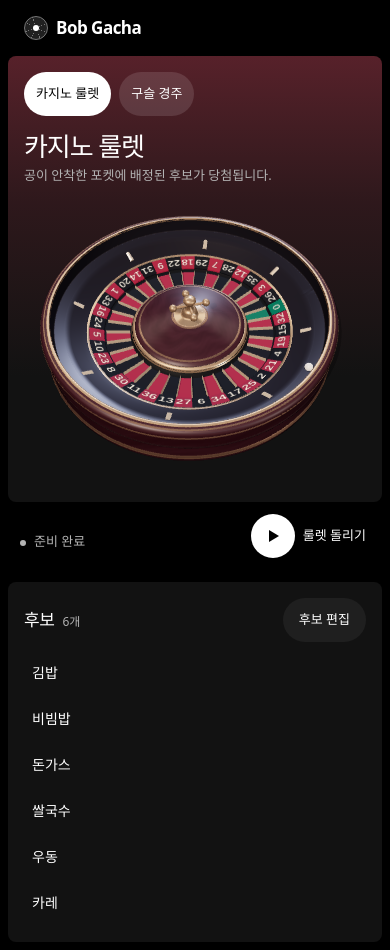
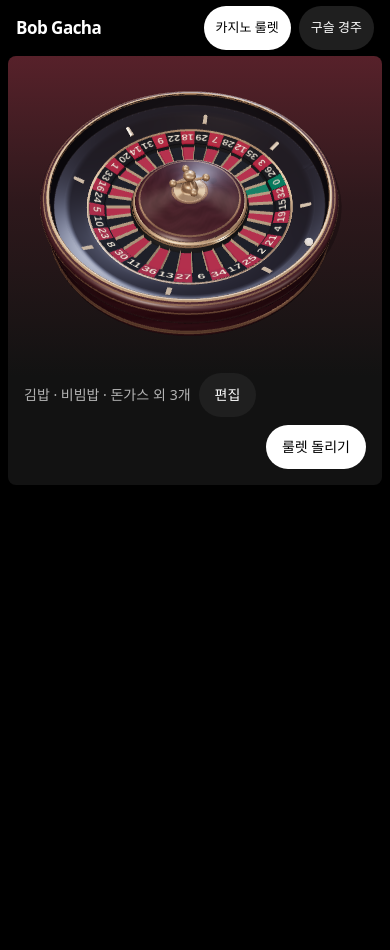
Before and after one commit to linklab/bob-gacha, a Svelte app: page / in a window 390 px wide. After the commit the page ends 844 px from the top, so only its background shows below. Built offline with nearby package versions, Linux system fonts and the light colour scheme.

Commit message:
Simplify draw layout and controls

```diff
--- a/src/app/App.svelte
+++ b/src/app/App.svelte
@@ -8,15 +8,11 @@
   const modes = {
     roulette: {
       title: "카지노 룰렛",
-      description: "공이 안착한 포켓에 배정된 후보가 당첨됩니다.",
       action: "룰렛 돌리기",
-      running: "룰렛이 돌고 있습니다",
     },
     race: {
       title: "구슬 경주",
-      description: "장애물을 지나 결승선을 가장 먼저 통과한 구슬이 당첨됩니다.",
       action: "경주 시작",
-      running: "구슬이 달리고 있습니다",
     },
   };
   const modeIds = ["roulette", "race"] as const;
@@ -25,6 +21,7 @@
     "#a8d750", "#52d4cd", "#899eff", "#e68e59", "#e6dd85", "#c2d1d6",
   ];
   const maxCandidates = colors.length;
+  const previewLimit = 3;
 
   type Phase = "loading" | "ready" | "running" | "finished" | "failed" | "unavailable";
 
@@ -52,6 +49,8 @@
     : "",
   );
   const settings = $derived(modes[mode]);
+  const candidatePreview = $derived(candidateNames.slice(0, previewLimit).join(" · "));
+  const hiddenCandidates = $derived(candidateNames.length - previewLimit);
   const isRunning = $derived(phase === "running");
   const action = $derived(
     isRunning ? "중지"
@@ -59,13 +58,6 @@
     : phase === "finished" || phase === "failed" ? "다시 뽑기"
     : settings.action,
   );
-  const stageStatus = $derived(
-    isRunning ? settings.running
-    : message ? message
-    : phase === "loading" ? "장면 불러오는 중"
-    : "준비 완료",
-  );
-
   async function showMode(next: DrawMode) {
     const host = viewport;
     if (!host) return;
@@ -179,53 +171,56 @@
 
 <div class="site-shell">
   <header class="topbar">
-    <div class="brand">
-      <span class="brand-mark" aria-hidden="true"></span>
     <h1>Bob Gacha</h1>
-    </div>
-  </header>
-
-  <main class="workspace">
-    <section class="draw-stage" data-mode={mode} aria-labelledby="mode-title">
     <nav class="mode-nav" aria-label="뽑기 방식">
       {#each modeIds as id (id)}
         <button
           type="button"
           aria-pressed={mode === id}
-            aria-controls="draw-view"
+          aria-controls="draw-stage"
           disabled={isRunning && mode !== id}
           onclick={() => { if (mode !== id) void showMode(id); }}
         >{modes[id].title}</button>
       {/each}
     </nav>
-      <header class="mode-heading">
-        <h2 id="mode-title">{settings.title}</h2>
-        <p>{settings.description}</p>
   </header>
 
-      <div class="scene-view" id="draw-view">
+  <main class="draw-stage" id="draw-stage" data-mode={mode} aria-label={settings.title}>
+    <div class="scene-view">
       <div class="scene-canvas" bind:this={viewport}></div>
-        {#if phase === "loading"}
-          <span class="scene-loading" aria-hidden="true"></span>
+    </div>
+
+    <div class="draw-controls">
+      <div class="candidate-line">
+        {#if mode === "roulette"}
+          <p class="candidate-summary">
+            <span>{candidatePreview}</span>{#if hiddenCandidates > 0}
+              <span>{` 외 ${hiddenCandidates}개`}</span>
             {/if}
+          </p>
+        {/if}
+        <button
+          class="button-secondary"
+          type="button"
+          aria-label="후보 편집"
+          disabled={isRunning}
+          onclick={openEditor}
+        >{mode === "race" ? "후보 편집" : "편집"}</button>
       </div>
-    </section>
 
-    <div class="stage-toolbar">
-      <div class="stage-readout" aria-live="polite" aria-atomic="true">
+      <div class="round-feedback" aria-live="polite" aria-atomic="true">
         {#if result}
           <div class="draw-result" data-testid="draw-result">
+            <strong>{result.candidate.name}</strong>
             <span class="result-label">당첨</span>
-            <strong>{result.candidate.name}</strong>
             <span class="pocket-result">
               {result.pocket !== undefined ? `${result.pocket}번 포켓` : `${result.candidate.id}번 구슬`}
             </span>
           </div>
-        {:else}
-          <span class="stage-status" class:active={isRunning} class:error-status={!!message}>
-            <span class="status-light" aria-hidden="true"></span>
-            {stageStatus}
-          </span>
+        {:else if message}
+          <p class="error-message">{message}</p>
+        {:else if phase === "loading"}
+          <p class="loading-message">장면 불러오는 중</p>
         {/if}
       </div>
 
@@ -234,49 +229,33 @@
         type="button"
         disabled={phase === "loading"}
         onclick={handleControl}
-      >
-        <span class="action-symbol" aria-hidden="true">
-          {#if isRunning}
-            <span class="stop-mark"></span>
-          {:else if phase === "unavailable"}
-            <span class="reload-mark">↻</span>
-          {:else}
-            <span class="play-mark"></span>
-          {/if}
-        </span>
-        {action}
-      </button>
+      >{action}</button>
     </div>
 
-    <aside class="control-panel" aria-labelledby="candidate-title">
-      <div class="panel-heading">
-        <div class="candidate-heading">
-          <h2 id="candidate-title">후보</h2>
-          <span class="candidate-count">{candidates.length}개</span>
-        </div>
-        <button class="button-secondary" type="button" disabled={isRunning} onclick={openEditor}>
-          후보 편집
-        </button>
-      </div>
-      {#if assignments}
-        <p class="roster-context">{result ? "직전 포켓 배정" : "포켓 배정"}</p>
-      {/if}
-      <ul class="entrants" aria-label={mode === "race" ? "구슬 번호와 후보" : "후보 목록"}>
+    {#if mode === "race"}
+      <ul class="race-entrants" aria-label="구슬 번호와 후보">
         {#each candidates as candidate (candidate.id)}
           <li class:winner={result?.candidate.id === candidate.id}>
-            <div class="entrant-identity">
-              {#if mode === "race"}
             <span class="entrant-number" style:background={candidate.color}>{candidate.id}</span>
-              {/if}
             <span class="entrant-name">{candidate.name}</span>
-            </div>
-            {#if assignments}
-              <span class="entrant-pockets">{assignments.get(candidate.id)?.join(", ")}</span>
-            {/if}
           </li>
         {/each}
       </ul>
-    </aside>
+    {:else if assignments}
+      {#key assignments}
+        <details class="pocket-assignments">
+          <summary>포켓 배정 보기</summary>
+          <ul>
+            {#each candidates as candidate (candidate.id)}
+              <li class:winner={result?.candidate.id === candidate.id}>
+                <span class="entrant-name">{candidate.name}</span>
+                <span class="entrant-pockets">{assignments.get(candidate.id)?.join(", ")}</span>
+              </li>
+            {/each}
+          </ul>
+        </details>
+      {/key}
+    {/if}
   </main>
 </div>
 
@@ -286,9 +265,9 @@
       <h2 id="editor-title">후보 편집</h2>
       <p id="candidate-hint">한 줄에 하나씩, 2–{maxCandidates}개를 입력하세요.</p>
     </header>
-    <label class="editor-label" for="candidate-draft">후보 이름</label>
     <textarea
       id="candidate-draft"
+      aria-label="후보 이름"
       rows="6"
       spellcheck="false"
       autocapitalize="off"
--- a/src/app/app.css
+++ b/src/app/app.css
@@ -47,79 +47,39 @@ button:disabled {
   cursor: default;
 }
 
-:where(button, textarea):focus-visible {
+:where(button, summary, textarea):focus-visible {
   outline: 2px solid var(--ink);
   outline-offset: 3px;
 }
 
 .site-shell {
-  width: min(100%, 1680px);
+  width: min(100%, 1240px);
   margin-inline: auto;
   padding-inline: var(--space-2);
+  padding-bottom: max(var(--space-2), env(safe-area-inset-bottom));
 }
 
 .topbar {
   display: flex;
   min-height: 56px;
   align-items: center;
+  justify-content: space-between;
+  gap: var(--space-2);
   padding-inline: var(--space-4);
 }
 
-.brand {
-  display: flex;
-  align-items: center;
-  gap: var(--space-2);
-}
-
-.brand h1 {
+.topbar h1 {
   margin: 0;
   font-size: 17px;
   font-weight: 750;
   letter-spacing: -0.03em;
-}
-
-.brand-mark {
-  display: grid;
-  width: 24px;
-  height: 24px;
-  place-items: center;
-  border: 1px solid #777;
-  border-radius: 50%;
-  background: repeating-conic-gradient(from 22.5deg, #202020 0 43deg, #777 43deg 46deg);
-}
-
-.brand-mark::after {
-  width: 6px;
-  height: 6px;
-  border-radius: 50%;
-  background: var(--ink);
-  content: "";
-}
-
-.workspace {
-  display: grid;
-  min-height: calc(100svh - 56px);
-  grid-template: "stage roster" 1fr "transport transport" auto / minmax(0, 1fr) clamp(
-      244px,
-      23vw,
-      320px
-    );
-  gap: var(--space-2);
-}
-
-.draw-stage,
-.control-panel {
-  min-width: 0;
-  border-radius: var(--radius-panel);
-  background-color: var(--panel);
+  white-space: nowrap;
 }
 
 .draw-stage {
-  --stage-padding: clamp(16px, 2.4vw, 36px);
-  grid-area: stage;
-  display: flex;
-  flex-direction: column;
-  padding: var(--space-5) var(--stage-padding) var(--stage-padding);
+  padding: var(--space-4) clamp(16px, 2.4vw, 36px);
+  border-radius: var(--radius-panel);
+  background-color: var(--panel);
   background-image: linear-gradient(
     180deg,
     var(--scene-tone),
@@ -166,33 +126,10 @@ button:disabled {
   opacity: 0.5;
 }
 
-.mode-heading {
-  margin: var(--space-5) 0 var(--space-4);
-}
-
-.mode-heading h2 {
-  margin: 0;
-  font-size: clamp(26px, 2.6vw, 38px);
-  font-weight: 750;
-  letter-spacing: -0.042em;
-  line-height: 1.15;
-  word-break: keep-all;
-}
-
-.mode-heading p {
-  margin: var(--space-2) 0 0;
-  color: var(--muted);
-  font-size: 14px;
-  word-break: keep-all;
-}
-
 .scene-view {
   position: relative;
-  display: grid;
-  min-height: clamp(282px, 48svh, 500px);
-  flex: 1;
+  height: clamp(282px, 70svh, 690px);
   overflow: clip;
-  place-items: center;
   border-radius: var(--radius-panel);
 }
 
@@ -207,81 +144,58 @@ button:disabled {
   height: 100%;
 }
 
-.scene-loading {
-  position: relative;
-  overflow: hidden;
-  width: 40px;
-  height: 4px;
-  border-radius: var(--radius-pill);
-  background: var(--surface-hover);
+.draw-controls {
+  display: grid;
+  grid-template: "candidates feedback action" / minmax(0, 1fr) auto auto;
+  align-items: center;
+  column-gap: var(--space-3);
+  margin-top: var(--space-3);
 }
 
-.scene-loading::after {
-  position: absolute;
-  inset: 0 auto 0 0;
-  width: 55%;
-  border-radius: inherit;
-  background: var(--accent);
-  content: "";
-  animation: loading-scene 950ms ease-in-out infinite alternate;
+.candidate-line {
+  display: flex;
+  min-width: 0;
+  grid-area: candidates;
+  align-items: center;
+  gap: var(--space-2);
 }
 
-@keyframes loading-scene {
-  from {
-    transform: translateX(-16%);
-  }
-  to {
-    transform: translateX(100%);
-  }
+.candidate-summary {
+  display: flex;
+  min-width: 0;
+  gap: var(--space-1);
+  margin: 0;
+  color: var(--muted);
+  white-space: nowrap;
 }
 
-.stage-toolbar {
-  display: grid;
-  min-height: 80px;
-  grid-area: transport;
-  grid-template-columns: minmax(0, 1fr) auto minmax(0, 1fr);
-  align-items: center;
-  gap: var(--space-3);
-  padding: var(--space-2) var(--space-4) max(var(--space-2), env(safe-area-inset-bottom));
-  background: #000;
+.candidate-summary span:first-child {
+  overflow: hidden;
+  text-overflow: ellipsis;
 }
 
-.stage-readout {
+.round-feedback {
   min-width: 0;
+  max-width: min(42vw, 440px);
+  grid-area: feedback;
 }
 
-.stage-status {
-  display: flex;
-  align-items: baseline;
-  gap: var(--space-2);
-  color: var(--muted);
+.round-feedback > * {
+  margin: 0;
+}
+
+.error-message,
+.loading-message {
   font-size: 13px;
   overflow-wrap: anywhere;
 }
 
-.status-light {
-  flex: none;
-  width: 6px;
-  height: 6px;
-  margin-bottom: 1px;
-  border-radius: 50%;
-  background: var(--muted);
-}
-
-.stage-status.active {
-  color: var(--ink);
-}
-
-.stage-status.active .status-light {
-  background: var(--accent);
-}
-
-.error-status {
+.error-message {
   color: var(--negative);
 }
 
-.error-status .status-light {
-  background: var(--negative);
+.loading-message {
+  color: var(--muted);
 }
 
 .draw-result {
@@ -324,46 +238,10 @@ button:disabled {
 }
 
 .draw-action {
-  display: grid;
+  grid-area: action;
   align-self: start;
-  justify-items: center;
-  gap: var(--space-1);
-  padding: 0 var(--space-2);
-  background: transparent;
-  color: var(--ink);
-  font-size: 13px;
-}
-
-.action-symbol {
-  display: grid;
-  width: 40px;
-  height: 40px;
-  place-items: center;
-  border-radius: 50%;
   background: var(--ink);
   color: #000;
-  transition: transform 120ms ease-out;
-}
-
-.play-mark {
-  width: 0;
-  height: 0;
-  margin-left: 3px;
-  border: solid transparent;
-  border-width: 6px 0 6px 10px;
-  border-left-color: currentColor;
-}
-
-.stop-mark {
-  width: 10px;
-  height: 10px;
-  border-radius: 1px;
-  background: currentColor;
-}
-
-.reload-mark {
-  font-size: 19px;
-  line-height: 1;
 }
 
 .button-secondary {
@@ -389,8 +267,8 @@ button:disabled {
     background: var(--surface-hover);
   }
 
-  .draw-action:hover:enabled .action-symbol {
-    transform: scale(1.06);
+  .draw-action:hover:enabled {
+    background: #eaeaea;
   }
 
   .candidate-editor textarea:hover:not([aria-invalid="true"]) {
@@ -399,99 +277,41 @@ button:disabled {
 }
 
 .mode-nav button:active:enabled,
+.draw-action:active:enabled,
 .button-primary:active:enabled,
 .button-secondary:active:enabled {
   filter: brightness(0.9);
 }
 
-.draw-action:active:enabled .action-symbol {
-  background: #dedede;
-  transform: scale(0.96);
-}
-
+.draw-action:disabled,
 .button-primary:disabled,
 .button-secondary:disabled {
   background: var(--surface-raised);
   color: var(--disabled);
 }
 
-.draw-action:disabled {
-  color: var(--disabled);
-}
-
-.draw-action:disabled .action-symbol {
-  background: var(--surface-hover);
-  color: var(--disabled);
-}
-
-.control-panel {
-  grid-area: roster;
-  padding: var(--space-4);
-}
-
-.panel-heading,
-.candidate-heading {
+.race-entrants,
+.pocket-assignments ul {
   display: flex;
-  align-items: center;
-  gap: var(--space-2);
-}
-
-.panel-heading {
-  justify-content: space-between;
-  gap: var(--space-3);
-}
-
-.candidate-heading {
-  align-items: baseline;
-}
-
-.candidate-heading h2 {
-  margin: 0;
-  font-size: 17px;
-  font-weight: 750;
-  letter-spacing: -0.025em;
-}
-
-.panel-heading .button-secondary {
-  font-size: 13px;
-}
-
-.candidate-count {
-  color: var(--muted);
-  font-size: 12px;
-  white-space: nowrap;
-}
-
-.roster-context {
-  margin: var(--space-3) var(--space-2) 0;
-  color: var(--muted);
-  font-size: 12px;
-}
-
-.entrants {
+  flex-wrap: wrap;
+  gap: var(--space-2) var(--space-4);
   margin: var(--space-2) 0 0;
   padding: 0;
 }
 
-.entrants li {
-  display: grid;
-  min-height: 46px;
-  align-content: center;
-  gap: var(--space-1);
-  padding: var(--space-2);
+.race-entrants li {
+  display: flex;
+  max-width: 100%;
+  align-items: center;
+  gap: var(--space-2);
+  padding: var(--space-1) var(--space-2);
   border-radius: 6px;
 }
 
-.entrants li.winner {
+.race-entrants .winner,
+.pocket-assignments .winner {
   background: var(--surface-raised);
   color: var(--accent);
-}
-
-.entrant-identity {
-  display: flex;
-  min-width: 0;
-  align-items: center;
-  gap: var(--space-3);
 }
 
 .entrant-name {
@@ -502,14 +322,39 @@ button:disabled {
 .entrant-number {
   display: grid;
   flex: none;
-  width: 32px;
-  height: 32px;
+  width: 24px;
+  height: 24px;
   place-items: center;
   border-radius: 50%;
   color: #111;
-  font-size: 13px;
+  font-size: 12px;
   font-weight: 750;
   font-variant-numeric: tabular-nums;
+}
+
+.pocket-assignments {
+  margin-top: var(--space-2);
+}
+
+.pocket-assignments summary {
+  width: fit-content;
+  padding: var(--space-3) var(--space-2);
+  border-radius: var(--radius-panel);
+  color: var(--muted);
+  cursor: pointer;
+}
+
+.pocket-assignments ul {
+  display: grid;
+  grid-template-columns: repeat(auto-fit, minmax(min(100%, 190px), 1fr));
+  margin-top: 0;
+}
+
+.pocket-assignments li {
+  display: grid;
+  gap: var(--space-1);
+  padding: var(--space-2);
+  border-radius: 6px;
 }
 
 .entrant-pockets {
@@ -545,13 +390,6 @@ button:disabled {
   margin: var(--space-1) 0 var(--space-4);
   color: var(--muted);
   font-size: 14px;
-}
-
-.editor-label {
-  display: block;
-  margin-bottom: var(--space-2);
-  font-size: 13px;
-  font-weight: 600;
 }
 
 .candidate-editor textarea {
@@ -595,11 +433,6 @@ button:disabled {
     aspect-ratio: 1.95;
     transform: translateY(-50%);
   }
-
-  .entrants {
-    max-height: max(320px, calc(100svh - 240px));
-    overflow-y: auto;
-  }
 }
 
 @media (max-width: 800px) {
@@ -607,49 +440,12 @@ button:disabled {
     max-width: 680px;
   }
 
-  .workspace {
-    min-height: auto;
-    grid-template: "stage" "transport" "roster" / minmax(0, 1fr);
-    padding-bottom: var(--space-2);
-  }
-
-  .draw-stage {
-    padding-top: var(--space-4);
-  }
-
   .mode-nav button {
     min-height: 44px;
   }
 
-  .mode-heading {
-    margin: var(--space-4) 0 var(--space-3);
-  }
-
-  .mode-heading p {
-    margin-top: var(--space-1);
-    font-size: 13px;
-  }
-
   .scene-view {
-    min-height: clamp(204px, min(74vw, 44svh), 400px);
-  }
-
-  .stage-toolbar {
-    min-height: 64px;
-    grid-template-columns: minmax(0, 1fr) auto;
-    padding: var(--space-1) var(--space-3);
-  }
-
-  .draw-action {
-    grid-auto-flow: column;
-    align-items: center;
-    gap: var(--space-2);
-    padding: 0 var(--space-1);
-  }
-
-  .action-symbol {
-    width: 44px;
-    height: 44px;
+    height: clamp(204px, min(74vw, 46svh), 400px);
   }
 
   .candidate-editor textarea {
@@ -657,17 +453,31 @@ button:disabled {
   }
 }
 
-@media (prefers-reduced-motion: reduce) {
-  .scene-loading::after {
-    animation: none;
+@media (max-width: 520px) {
+  .topbar {
+    padding-inline: var(--space-2);
   }
 
-  .action-symbol {
-    transition: none;
+  .draw-controls {
+    grid-template:
+      "candidates action"
+      "feedback  action"
+      / minmax(0, 1fr) auto;
   }
 
-  .draw-action:hover:enabled .action-symbol,
-  .draw-action:active:enabled .action-symbol {
-    transform: none;
+  .draw-stage[data-mode="roulette"] .draw-controls {
+    grid-template:
+      "candidates candidates"
+      "feedback action"
+      / minmax(0, 1fr) auto;
+    row-gap: var(--space-2);
+  }
+
+  .round-feedback {
+    max-width: none;
+  }
+
+  .draw-stage[data-mode="race"] .round-feedback > * {
+    margin-top: var(--space-1);
   }
 }
```
Also changed, not shown: 1 other file (tests, documents, lock files or other folders). Lines whose indentation alone changed are shown as unchanged.
